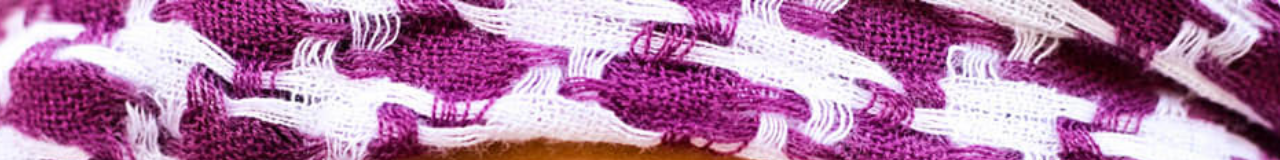
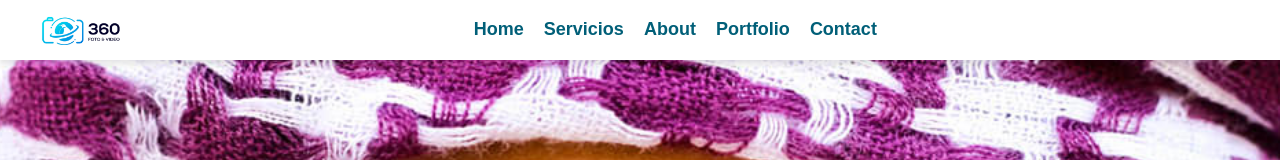
Before and after one commit to Edgar360-estduio/estudio-react, a React (Vite) app: page /servicios in a window 1280 px wide. Shown: the top 160 px of the page. Built offline with nearby package versions, Linux system fonts and the light colour scheme.

Commit message:
prueva header servicios

```diff
--- a/src/components/HeaderHome.jsx
+++ b/src/components/HeaderHome.jsx
@@ -1,7 +1,7 @@
 import logo from "../assets/Imagenes/LOGO_360_transparente.png";
 
 
-export default function Header() {
+export default function HeaderHome() {
   return (
     <header className="header">
       <div className="header__container">
--- /dev/null
+++ b/src/components/HeaderServicios.jsx
@@ -0,0 +1,35 @@
+
+
+import { Link } from "react-router-dom";
+import logo from "../assets/Imagenes/LOGO_360.jpg";
+
+export default function HeaderServicios() {
+  return (
+    <header className="header header--servicios">
+
+      {/* Logo */}
+      <div className="header__logo">
+        <img src={logo} alt="Logo 360" className="logo" />
+      </div>
+
+      {/* Navegación */}
+      <nav className="header__navigation" role="navigation" aria-label="Menú principal">
+        <Link to="/">Home</Link>
+        <Link to="/servicios">Servicios</Link>
+        <Link to="/about">About</Link>
+        <Link to="/portfolio">Portfolio</Link>
+        <Link to="/contact">Contact</Link>
+      </nav>
+
+      {/* Acciones */}
+      <div className="header__actions">
+        {/* Icono Carrito */}
+        <button className="action-btn" id="btn-cart">
+          <i className="fas fa-shopping-cart"></i>
+          <span className="badge hidden" id="badge-cart">0</span>
+        </button>
+      </div>
+
+    </header>
+  );
+}
--- a/src/pages/Servicios.jsx
+++ b/src/pages/Servicios.jsx
@@ -1,3 +1,5 @@
+import "../styles/globalServicios.css";
+
 import HeaderServicios from "../components/HeaderServicios";
 
 export default function Servicios() {
```
